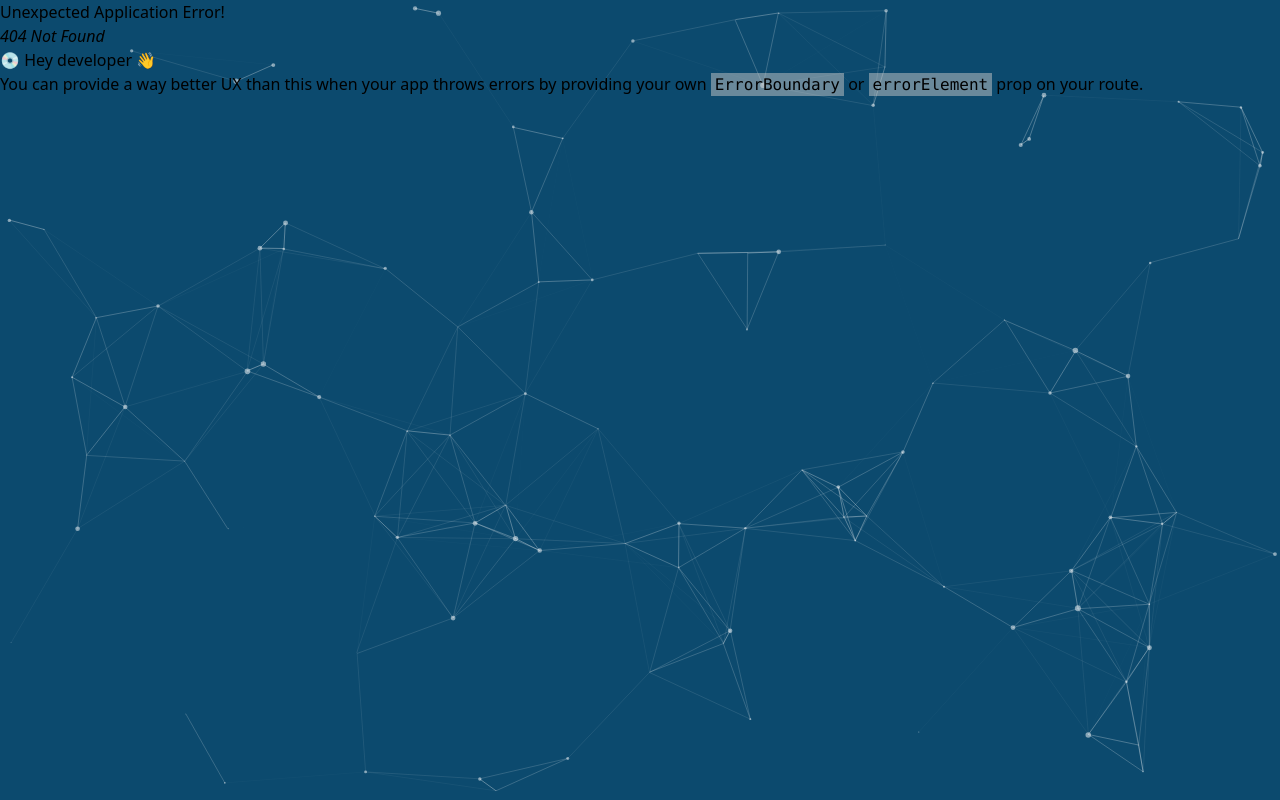
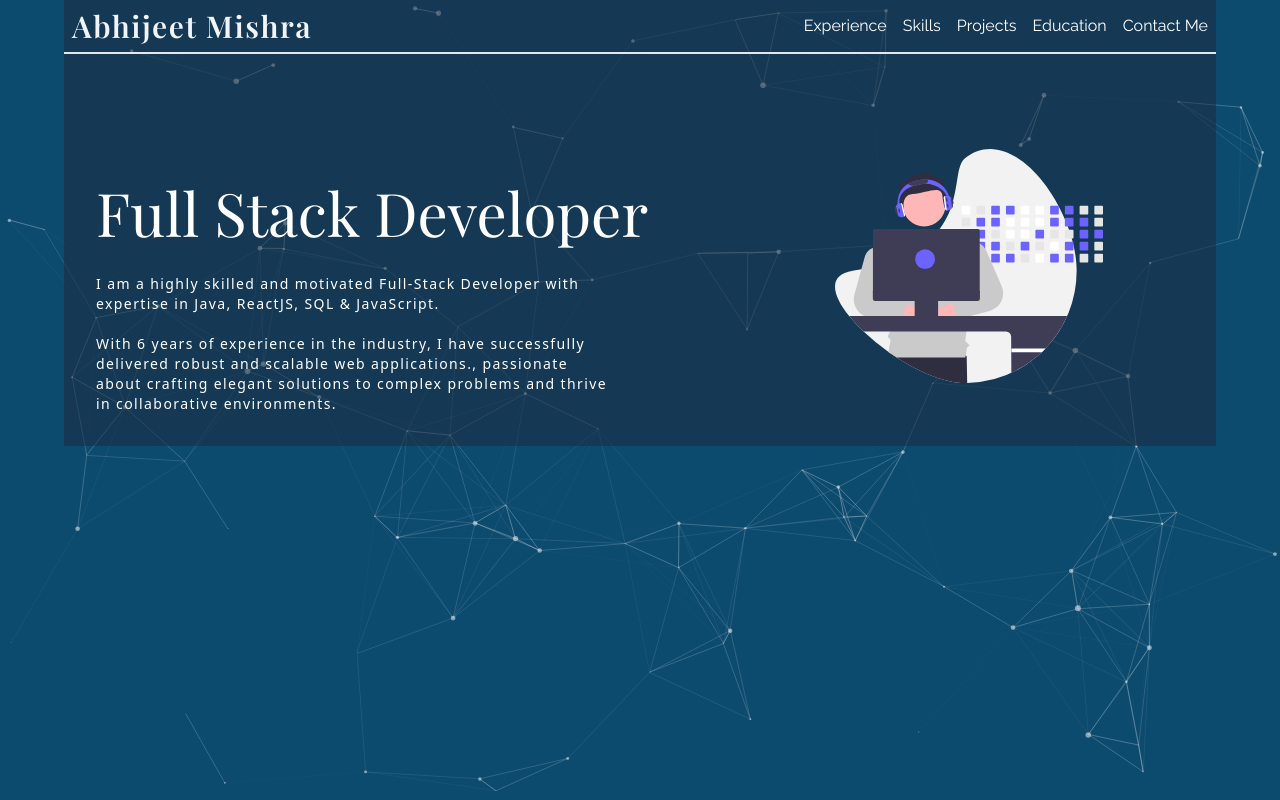
Before and after one commit to radharamanaa/portfoliio-fullstack, a React (Create React App) app: page /about in a window 1280 px wide. Before the commit this address had no page. Built offline with nearby package versions, Linux system fonts and the light colour scheme; a web font is replaced by a local one.

Commit message:
working nice

```diff
--- a/src/App.tsx
+++ b/src/App.tsx
@@ -1,42 +1,23 @@
-import React from "react";
-import logo from "./logo.svg";
+import { useEffect } from "react";
 import "./App.css";
-import { motion } from "framer-motion";
+import { Outlet, redirect, useLocation, useNavigate } from "react-router-dom";
+import Header from "./components/Header";
 
 function App() {
+  const location = useLocation();
+  const navigate = useNavigate();
+  useEffect(() => {
+    if (location.pathname && location.pathname === "/") {
+      navigate("/about");
+    }
+  }, []);
+
   return (
     <>
       <div className="h-screen">
-        <div className="h-screen bg-gradient">
-          <motion.header
-            className="max-w-6xl flex justify-between items-center mx-auto border-b-2 p-2"
-            initial={{ y: -100 }}
-            animate={{ y: 0 }}
-          >
-            <motion.h2
-              className="text-3xl text-slate-100 cursor-pointer font-playfair font-semibold tracking-wider
-          first-letter:font-semibold first-letter:text-4xl underline underline-offset-2"
-            >
-              Abhijeet Mishra
-            </motion.h2>
-            <motion.div className="flex justify-around items-center gap-4">
-              <motion.div className="cursor-pointer text-white">
-                Experience
-              </motion.div>
-              <motion.div className="cursor-pointer text-white">
-                Skills
-              </motion.div>
-              <motion.div className="cursor-pointer text-white">
-                Projects
-              </motion.div>
-              <motion.div className="cursor-pointer text-white">
-                Education
-              </motion.div>
-              <motion.div className="cursor-pointer text-white">
-                Contact Me
-              </motion.div>
-            </motion.div>
-          </motion.header>
+        <div className="">
+          <Header />
+          <Outlet />
         </div>
       </div>
     </>
--- /dev/null
+++ b/src/components/About.tsx
@@ -0,0 +1,38 @@
+import React from "react";
+import { motion } from "framer-motion";
+import svgImage from "../assets/undraw_developer_activity_re_39tg (1).svg";
+
+const About: React.FC = () => {
+  return (
+    <div className="max-w-6xl mx-auto bg-slate-800/50 p-4">
+      <motion.div className="grid grid-cols-12 intro mx-auto text-white mt-8 ">
+        <div className="col-span-12 md:col-span-8  w-full mx-auto">
+          <div className="flex flex-col p-4 gap-4">
+            <div
+              className="align-middle flex justify-center md:justify-start text-2xl md:text-6xl font-playfair
+                   mt-4 md:mt-16 md:first-letter:text-lime-400"
+            >
+              Full Stack Developer
+            </div>
+            <div className="text-sm mt-4 tracking-widest font-thin max-w-lg">
+              I am a highly skilled and motivated Full-Stack Developer with
+              expertise in Java, ReactJS, SQL & JavaScript.
+              <br />
+              <br />
+              With 6 years of experience in the industry, I have successfully
+              delivered robust and scalable web applications., passionate about
+              crafting elegant solutions to complex problems and thrive in
+              collaborative environments.
+              <br />
+            </div>
+          </div>
+        </div>
+        <div className="hidden col-auto md:col-span-4 bg-transparent p-2 md:flex items-center">
+          <img src={svgImage} alt="" className="w-9/12" />
+        </div>
+      </motion.div>
+    </div>
+  );
+};
+
+export default About;
--- /dev/null
+++ b/src/components/Header.tsx
@@ -0,0 +1,24 @@
+import React from "react";
+import { motion } from "framer-motion";
+import RightHeader from "./RightHeader";
+import { Outlet } from "react-router-dom";
+
+const Header: React.FC = () => {
+  return (
+    <motion.header
+      className="max-w-6xl flex flex-wrap justify-center md:justify-between items-center mx-auto border-b-2 p-2 bg-slate-800/50"
+      initial={{ y: -100 }}
+      animate={{ y: 0 }}
+    >
+      <motion.h2
+        className="text-3xl text-slate-100 cursor-pointer font-playfair font-semibold tracking-wider
+          first-letter:font-semibold first-letter:text-4xl flex justify-center md:justify-start"
+      >
+        Abhijeet Mishra
+      </motion.h2>
+      <RightHeader />
+    </motion.header>
+  );
+};
+
+export default Header;
--- /dev/null
+++ b/src/components/RightHeader.tsx
@@ -0,0 +1,26 @@
+import React from "react";
+import { motion } from "framer-motion";
+
+const RightHeader: React.FC = () => {
+  return (
+    <motion.div className="flex justify-around items-center gap-4 flex-wrap mt-8 md:mt-0">
+      <motion.div className="cursor-pointer text-white font-raleway">
+        Experience
+      </motion.div>
+      <motion.div className="cursor-pointer text-white font-raleway">
+        Skills
+      </motion.div>
+      <motion.div className="cursor-pointer text-white font-raleway">
+        Projects
+      </motion.div>
+      <motion.div className="cursor-pointer text-white font-raleway">
+        Education
+      </motion.div>
+      <motion.div className="cursor-pointer text-white font-raleway">
+        Contact Me
+      </motion.div>
+    </motion.div>
+  );
+};
+
+export default RightHeader;
```
Also changed, not shown: src/index.tsx (+7 -0 lines), tsconfig.json (+3 -8 lines), src/assets/undraw_developer_activity_re_39tg (1).svg (added), src/assets/undraw_web_development_0l6v.svg (added).
